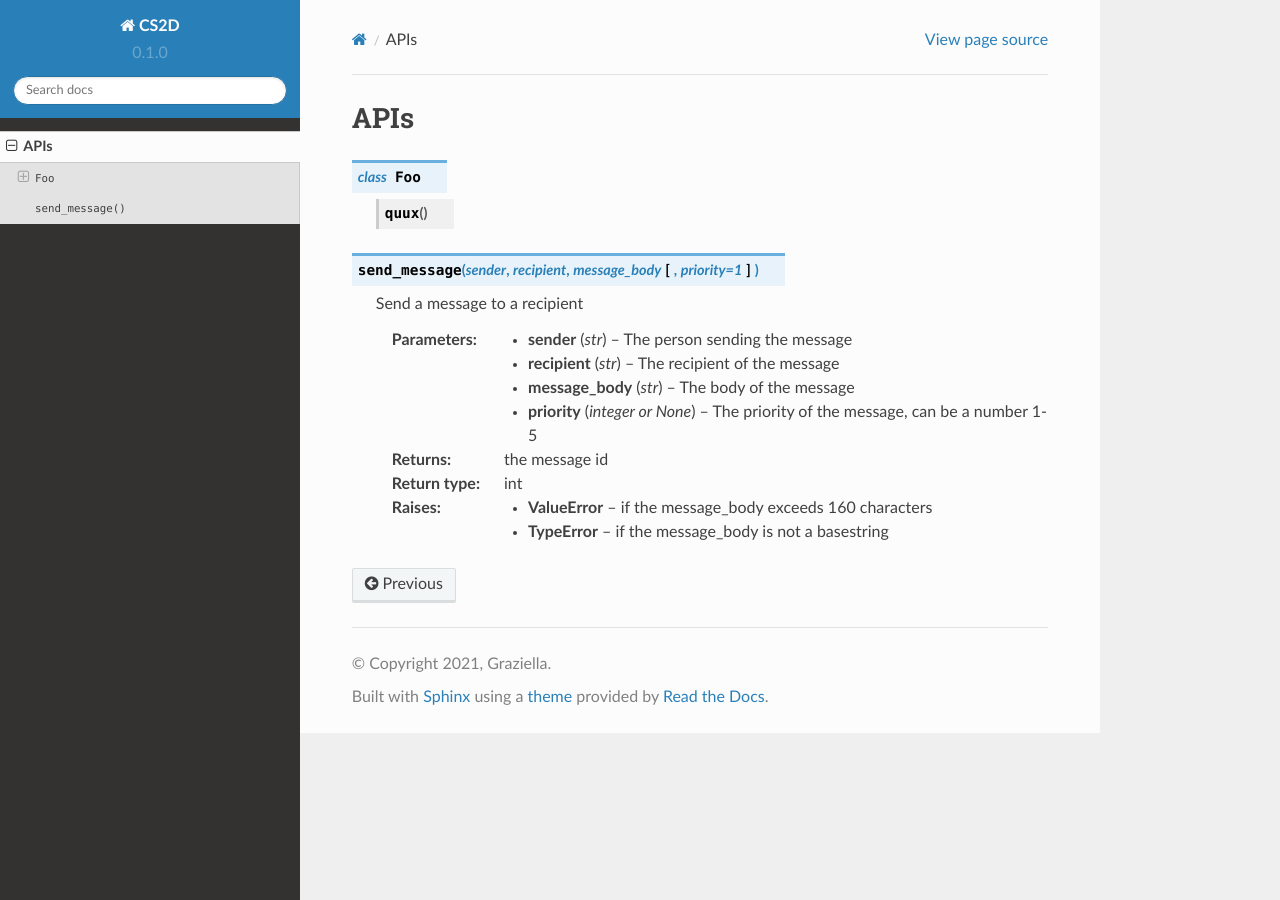
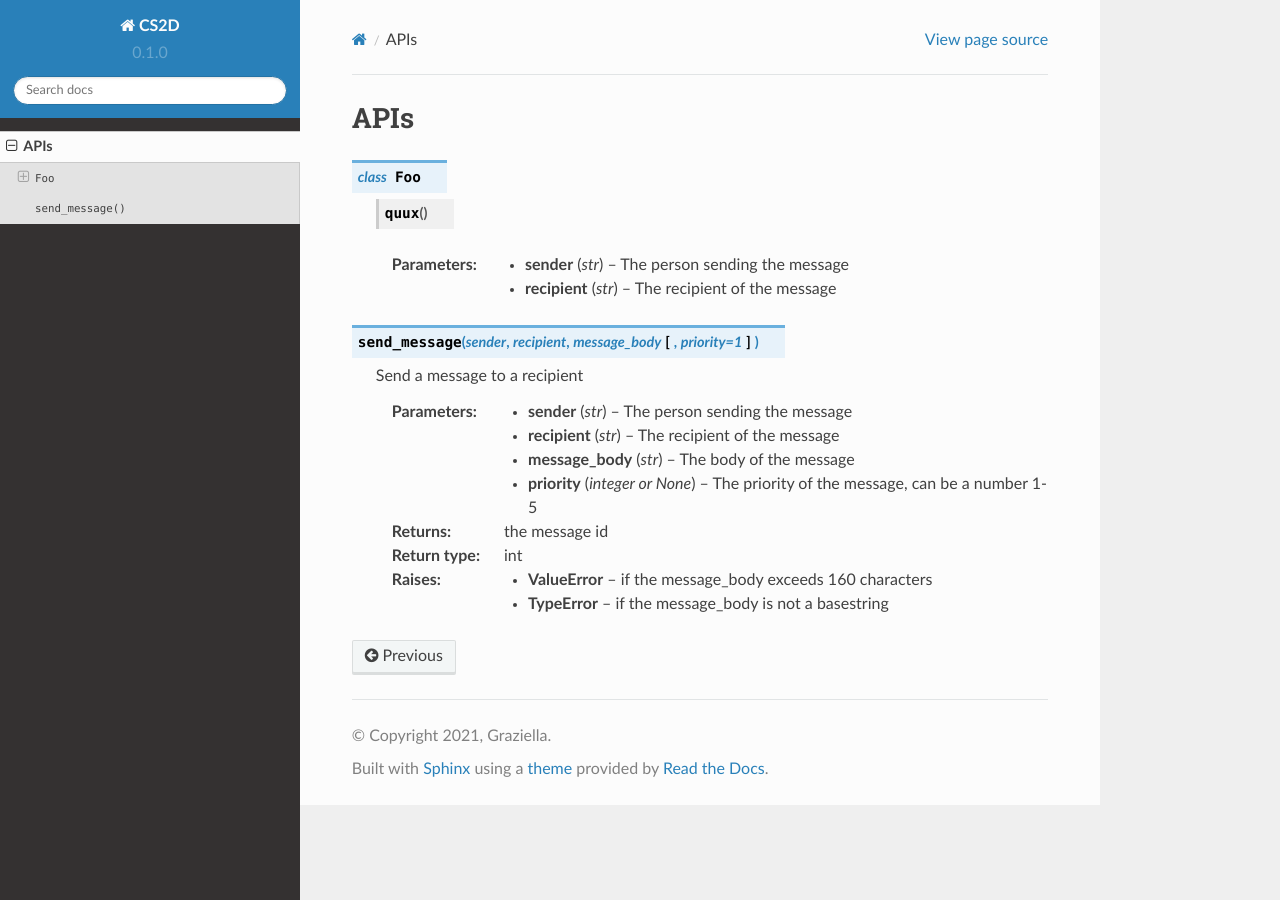
Before and after one commit to jeremyxianx/bd_cs2d, a Sphinx documentation site: the page built from docs/source/api.rst, in a window 1280 px wide. Built offline with Sphinx 7.4.7 and the Read the Docs theme 2.0.0, drawn with Linux system fonts in a browser that asks for light colours.

Commit message:
Update api.rst

```diff
--- a/docs/source/api.rst
+++ b/docs/source/api.rst
@@ -5,6 +5,8 @@ APIs
 .. py:class:: Foo
 
    .. py:method:: quux()
+   :param str sender: The person sending the message
+   :param str recipient: The recipient of the message
 
 
 
```
